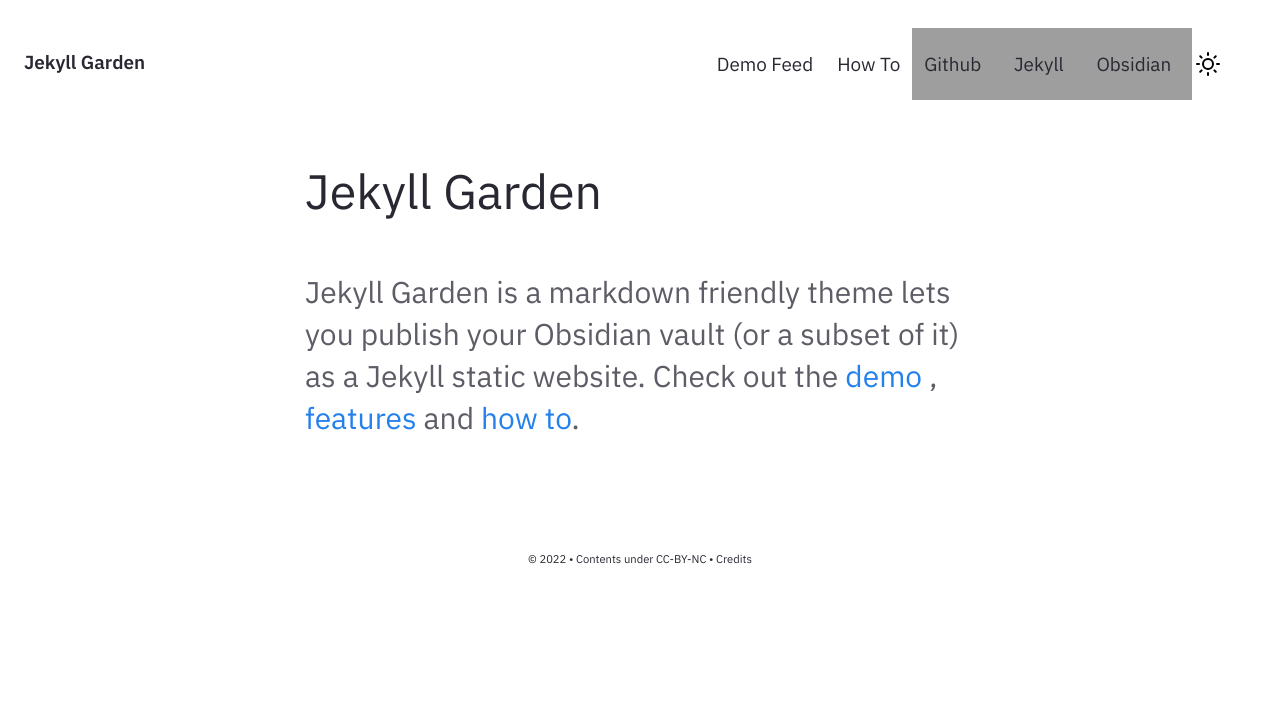
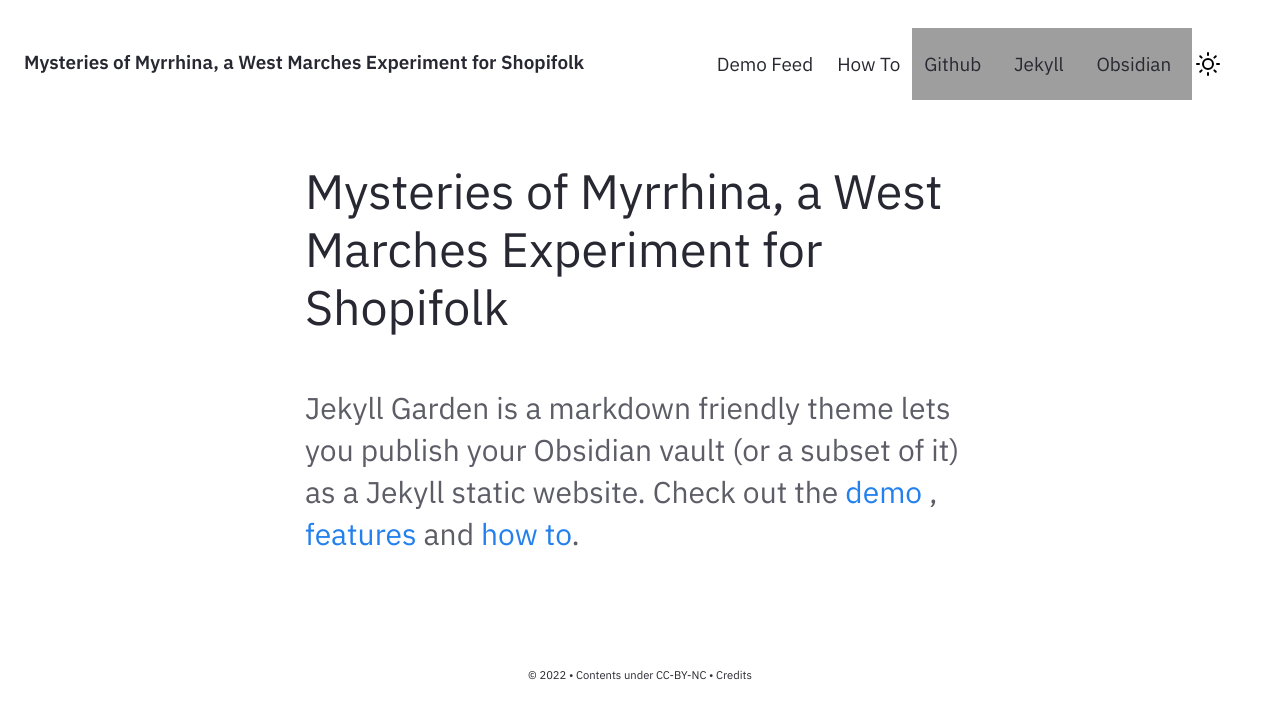
Before and after one commit to kmdavis/myrrhina, a Jekyll site: the page built from pages/index.md, in a window 1280 px wide, cut to the strip 0-719 px from the top of the page. Built offline with Jekyll 4.4.1, drawn with Linux system fonts in a browser that asks for light colours; grey boxes are pictures that could not be loaded.

Commit message:
Update _config.yml

```diff
--- a/_config.yml
+++ b/_config.yml
@@ -23,11 +23,11 @@
 
 # If you want to install this jekyll in a subpath (eg /digitalgarden) set it here.
 # Else keep it Empty (DON'T PUT /; Keep it empty)
-baseurl: ""
+baseurl: "/myrrhina"
 
 # Website Header, Description, Footer year and text.
 # If you are deleting this, make sure you remove it from HTML files too
-heading: Jekyll Garden # Change this
+heading: Mysteries of Myrrhina, a West Marches Experiment for Shopifolk
 content: Obsidian ready Jekyll Theme
 copyright:
   year: © 2022
```
